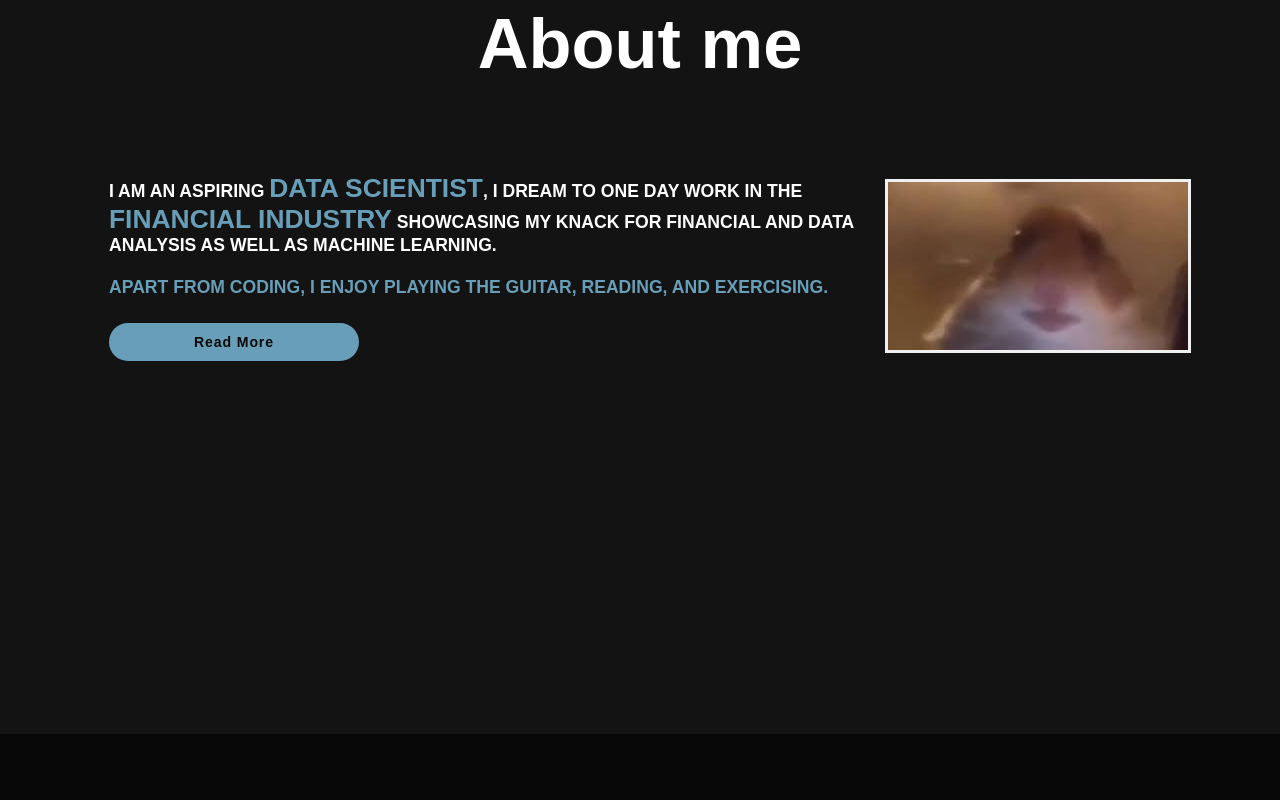
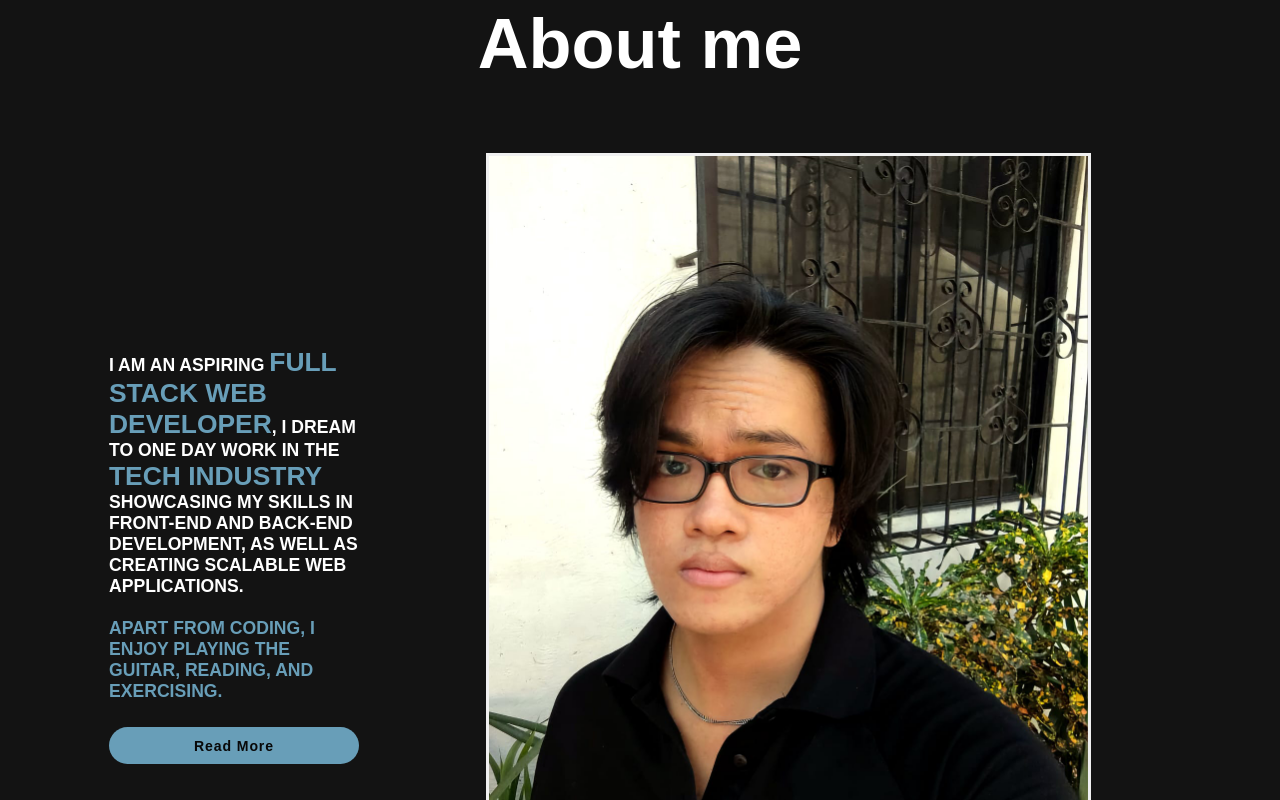
Before and after one commit to Ensues/Resume-Website-V4, a plain HTML site: page index.html in a window 1280 px wide. Shown: the part 866-1666 px from the top of the page. Drawn offline with nearby package versions, Linux system fonts and the light colour scheme.

Commit message:
final update

```diff
--- a/index.html
+++ b/index.html
@@ -57,15 +57,16 @@
             <div class="container">
                 <div class="text">
                   <p><b>
-                    I AM AN ASPIRING <up>DATA SCIENTIST</up>, I DREAM TO ONE DAY WORK IN THE <up>FINANCIAL INDUSTRY</up>
-                    SHOWCASING MY KNACK FOR FINANCIAL AND DATA ANALYSIS AS WELL AS MACHINE LEARNING.
+                    I AM AN ASPIRING <up>FULL STACK WEB DEVELOPER</up>,
+                    I DREAM TO ONE DAY WORK IN THE <up>TECH INDUSTRY</up>
+                    SHOWCASING MY SKILLS IN FRONT-END AND BACK-END DEVELOPMENT, AS WELL AS CREATING SCALABLE WEB APPLICATIONS.
                     <br> <br>
                     <c>APART FROM CODING, I ENJOY PLAYING THE GUITAR, READING, AND EXERCISING.</c>
                   </p></b>
                   <a href="#blank" class="btn">Read More</a>
                 </div>
                 <div class="image">
-                    <img src="images/image.jpg" alt="This was a picture">
+                    <img src="images/Profile-Pic.jpg" alt="This was a picture">
                 </div>
             </div>
         </section>
--- a/style.css
+++ b/style.css
@@ -294,11 +294,11 @@ span{
 }
 
 .about img {
-    flex: 1;
-    margin: 0 auto;
-    max-width: 100%;
+    max-width: 75%;
     height: auto;
     border: 3px solid var(--light-bg-color);
+    margin-right: 100px;
+    float: inline-end;
 }
 
 .about .text {
```
Also changed, not shown: images/Profile-Pic.jpg (added), 1 other file.
